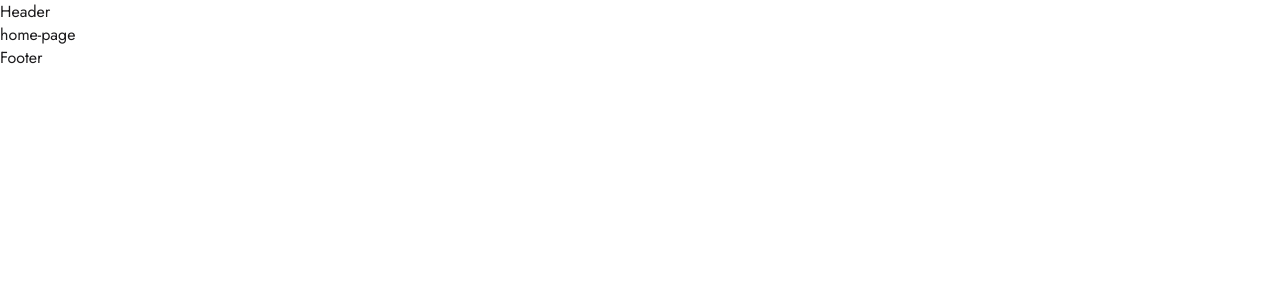
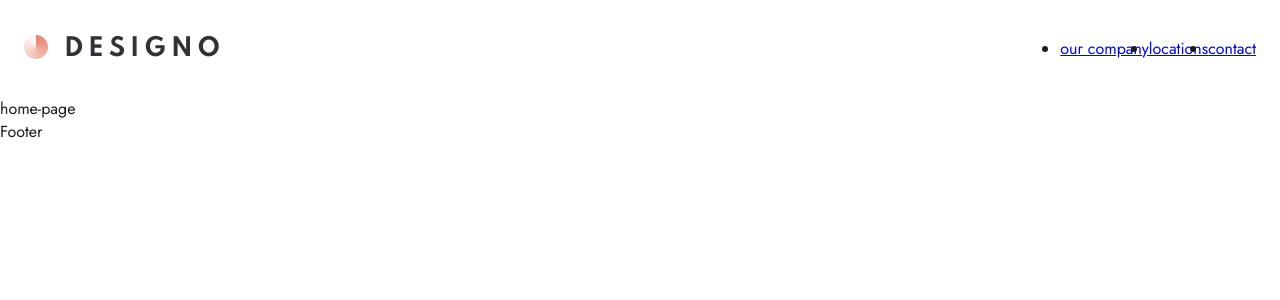
Before and after one commit to koliberdapv/designo-fmentor, a React (Vite) app: page / in a window 1280 px wide. Shown: the top 300 px of the page. Built offline with nearby package versions, Linux system fonts and the light colour scheme.

Commit message:
header in progress

```diff
--- a/src/components/ui/Footer.jsx
+++ b/src/components/ui/Footer.jsx
@@ -1,6 +1,8 @@
-import Wrapper from './Wrappers/FooterWrapper';
+import styled from 'styled-components';
 const Footer = () => {
 	return <Wrapper>Footer</Wrapper>;
 };
 
+const Wrapper = styled.footer``;
+
 export default Footer;
--- a/src/components/ui/Header.jsx
+++ b/src/components/ui/Header.jsx
@@ -1,6 +1,63 @@
-import Wrapper from './Wrappers/HeaderWrapper';
+import styled from 'styled-components';
+import Logo from './Logo';
+import hamburger from '../../assets/shared/mobile/icon-hamburger.svg';
 const Header = () => {
-	return <div>Header</div>;
+	return (
+		<Wrapper>
+			<div className="width-controller">
+				<section className="header-content">
+					<Logo isDark={true} />
+					<article className="header-content__menu">
+						<ul>
+							<li>
+								<a href="/">our company</a>
+							</li>
+							<li>
+								<a href="/">locations</a>
+							</li>
+							<li>
+								<a href="/">contact</a>
+							</li>
+						</ul>
+					</article>
+					<button
+						type="button"
+						className="menu-btn"
+					>
+						<img
+							src={hamburger}
+							alt="Menu"
+						/>
+					</button>
+				</section>
+			</div>
+		</Wrapper>
+	);
 };
 
+const Wrapper = styled.header`
+	.header-content {
+		display: flex;
+		align-items: center;
+		justify-content: space-between;
+		padding: 2.18rem 0;
+	}
+	.menu-btn {
+		display: none;
+		border: none;
+		background-color: transparent;
+		cursor: pointer;
+		padding: 1rem;
+		margin: -1rem;
+	}
+	.header-content__menu ul {
+		display: flex;
+	}
+	@media (max-width: 768px) {
+		.menu-btn {
+			display: block;
+		}
+	}
+`;
+
 export default Header;
--- /dev/null
+++ b/src/components/ui/Logo.jsx
@@ -0,0 +1,25 @@
+import { Link } from 'react-router-dom';
+import styled from 'styled-components';
+import logo_light from '../../assets/shared/desktop/logo-light.png';
+import logo_dark from '../../assets/shared/desktop/logo-dark.png';
+const Logo = ({ isDark }) => {
+	return (
+		<Wrapper className="logo">
+			<Link to="/home">
+				<div className="img-container">
+					<img
+						src={isDark ? logo_dark : logo_light}
+						alt="designo logo"
+					/>
+				</div>
+			</Link>
+		</Wrapper>
+	);
+};
+
+const Wrapper = styled.article`
+	width: 12.625rem;
+	display: flex;
+`;
+
+export default Logo;
--- a/src/components/ui/SharedLayout.jsx
+++ b/src/components/ui/SharedLayout.jsx
@@ -1,7 +1,7 @@
 import Footer from './Footer';
 import Header from './Header';
-import Wrapper from './Wrappers/SharedLayoutWrapper';
 import { Outlet } from 'react-router-dom';
+import styled from 'styled-components';
 
 const SharedLayout = () => {
 	return (
@@ -13,4 +13,6 @@ const SharedLayout = () => {
 	);
 };
 
+const Wrapper = styled.div``;
+
 export default SharedLayout;
--- a/src/components/ui/Wrappers/FooterWrapper.jsx
+++ /dev/null
@@ -1,3 +0,0 @@
-import styled from 'styled-components';
-const Wrapper = styled.div``;
-export default Wrapper;
--- a/src/components/ui/Wrappers/HeaderWrapper.jsx
+++ /dev/null
@@ -1,3 +0,0 @@
-import styled from 'styled-components';
-const Wrapper = styled.div``;
-export default Wrapper;
--- a/src/components/ui/Wrappers/SharedLayoutWrapper.jsx
+++ /dev/null
@@ -1,3 +0,0 @@
-import styled from 'styled-components';
-const Wrapper = styled.div``;
-export default Wrapper;
--- a/src/data/pages.js
+++ b/src/data/pages.js
@@ -7,27 +7,27 @@ const pages = [
 	{
 		name: 'web-design',
 		path: '/web-design',
-		elementName: 'home-page',
+		elementName: 'web-design-page',
 	},
 	{
 		name: 'app-design',
 		path: '/app-design',
-		elementName: 'home-page',
+		elementName: 'app-design-page',
 	},
 	{
 		name: 'graphic-design',
 		path: '/graphic-design',
-		elementName: 'home-page',
+		elementName: 'graphic-design-page',
 	},
 	{
 		name: 'about',
 		path: '/about',
-		elementName: 'home-page',
+		elementName: 'about-page',
 	},
 	{
 		name: 'locations',
 		path: '/locations',
-		elementName: 'home-page',
+		elementName: 'locations-page',
 	},
 	{
 		name: 'contact',
--- a/src/index.css
+++ b/src/index.css
@@ -94,3 +94,20 @@ p {
 	background-color: var(--clr-light-peach);
 	color: var(--clr-white);
 }
+.display-none {
+	display: none;
+}
+.width-controller {
+	max-width: 1440px;
+	margin: 0 auto;
+	padding: 0 1.5rem;
+}
+.img-container {
+	width: 100%;
+	display: grid;
+	place-items: center;
+}
+img {
+	width: 100%;
+	/* height: 100%; */
+}
```
Also changed, not shown: src/components/ui/Figure.jsx (added, +57 -0 lines). Lines whose indentation alone changed are shown as unchanged.
